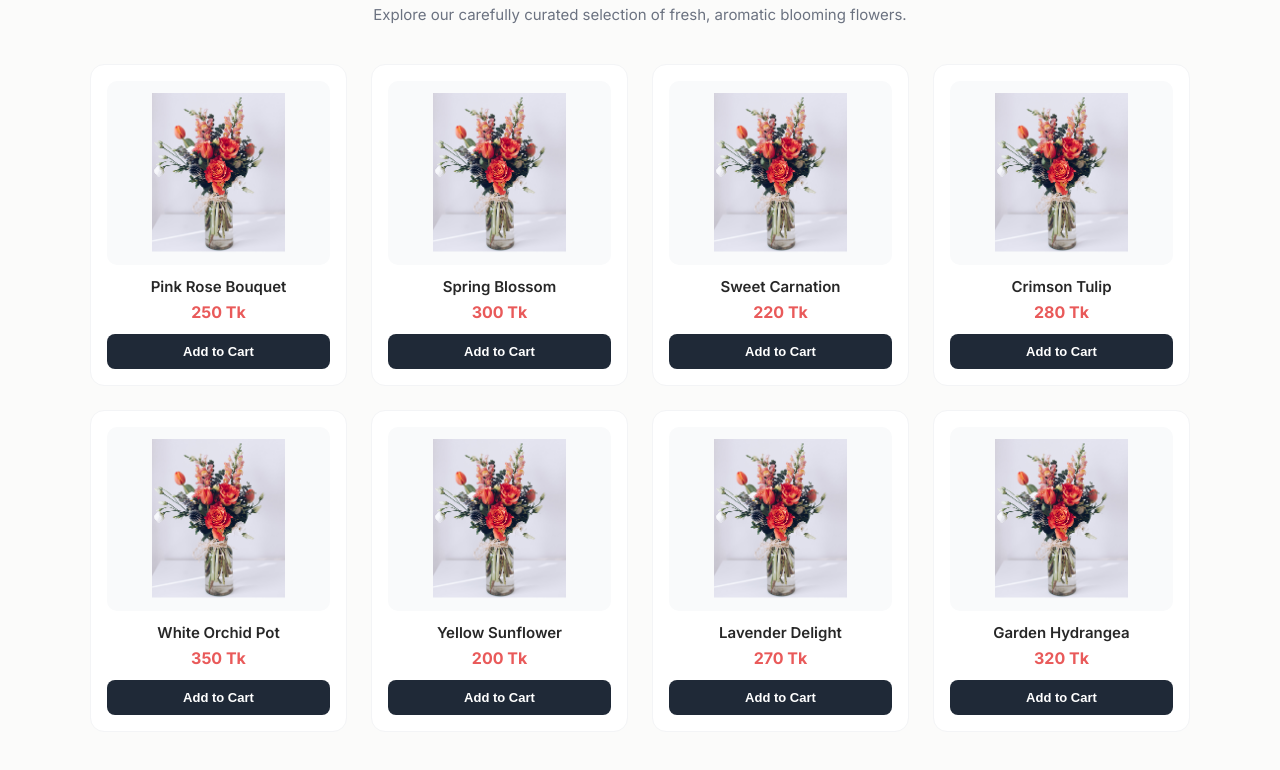
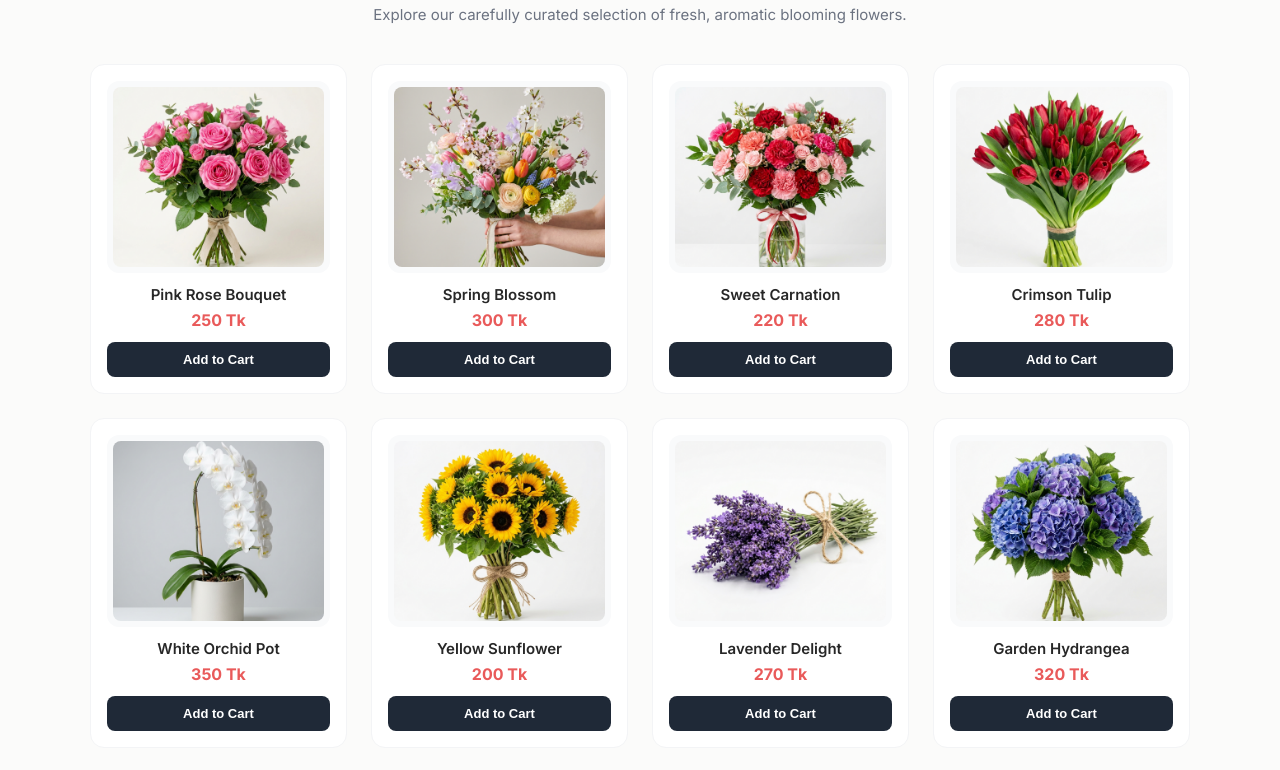
Before and after one commit to Rnrezanur/flowers-market, a plain HTML site: page index.html in a window 1280 px wide. Shown: the part 622-1392 px from the top of the page. Drawn offline with nearby package versions, Linux system fonts and the light colour scheme.

Commit message:
replace pictures

```diff
--- a/index.html
+++ b/index.html
@@ -78,7 +78,7 @@
                 <!-- Card 1 -->
                 <div class="flower-card">
                     <div class="card-img">
-                        <img src="assets/sample-flower-image.png" alt="Pink Rose Bouquet" />
+                        <img src="assets/flower-pink-rose.jpg" alt="Pink Rose Bouquet" />
                     </div>
                     <h3 class="flower-name">Pink Rose Bouquet</h3>
                     <p class="flower-price">250 Tk</p>
@@ -88,7 +88,7 @@
                 <!-- Card 2 -->
                 <div class="flower-card">
                     <div class="card-img">
-                        <img src="assets/sample-flower-image.png" alt="Spring Blossom" />
+                        <img src="assets/flower-spring-blossom.jpg" alt="Spring Blossom" />
                     </div>
                     <h3 class="flower-name">Spring Blossom</h3>
                     <p class="flower-price">300 Tk</p>
@@ -98,7 +98,7 @@
                 <!-- Card 3 -->
                 <div class="flower-card">
                     <div class="card-img">
-                        <img src="assets/sample-flower-image.png" alt="Sweet Carnation" />
+                        <img src="assets/flower-sweet-carnation.jpg" alt="Sweet Carnation" />
                     </div>
                     <h3 class="flower-name">Sweet Carnation</h3>
                     <p class="flower-price">220 Tk</p>
@@ -108,7 +108,7 @@
                 <!-- Card 4 -->
                 <div class="flower-card">
                     <div class="card-img">
-                        <img src="assets/sample-flower-image.png" alt="Crimson Tulip" />
+                        <img src="assets/flower-crimson-tulip.jpg" alt="Crimson Tulip" />
                     </div>
                     <h3 class="flower-name">Crimson Tulip</h3>
                     <p class="flower-price">280 Tk</p>
@@ -118,7 +118,7 @@
                 <!-- Card 5 -->
                 <div class="flower-card">
                     <div class="card-img">
-                        <img src="assets/sample-flower-image.png" alt="White Orchid" />
+                        <img src="assets/flower-white-orchid.jpg" alt="White Orchid" />
                     </div>
                     <h3 class="flower-name">White Orchid Pot</h3>
                     <p class="flower-price">350 Tk</p>
@@ -128,7 +128,7 @@
                 <!-- Card 6 -->
                 <div class="flower-card">
                     <div class="card-img">
-                        <img src="assets/sample-flower-image.png" alt="Yellow Sunflower" />
+                        <img src="assets/flower-yellow-sunflower.jpg" alt="Yellow Sunflower" />
                     </div>
                     <h3 class="flower-name">Yellow Sunflower</h3>
                     <p class="flower-price">200 Tk</p>
@@ -138,7 +138,7 @@
                 <!-- Card 7 -->
                 <div class="flower-card">
                     <div class="card-img">
-                        <img src="assets/sample-flower-image.png" alt="Lavender Delight" />
+                        <img src="assets/flower-lavender-delight.jpg" alt="Lavender Delight" />
                     </div>
                     <h3 class="flower-name">Lavender Delight</h3>
                     <p class="flower-price">270 Tk</p>
@@ -148,7 +148,7 @@
                 <!-- Card 8 -->
                 <div class="flower-card">
                     <div class="card-img">
-                        <img src="assets/sample-flower-image.png" alt="Garden Hydrangea" />
+                        <img src="assets/flower-garden-hydrangea.jpg" alt="Garden Hydrangea" />
                     </div>
                     <h3 class="flower-name">Garden Hydrangea</h3>
                     <p class="flower-price">320 Tk</p>
--- a/styles.css
+++ b/styles.css
@@ -188,16 +188,25 @@ a {
 
 .card-img {
   background-color: #f9fafb;
-  border-radius: 10px;
-  padding: 12px;
+  border-radius: 12px;
+  padding: 6px;
   margin-bottom: 12px;
   display: flex;
   justify-content: center;
+  align-items: center;
+  overflow: hidden;
 }
 
 .card-img img {
-  height: 160px;
-  object-fit: contain;
+  width: 100%;
+  height: 180px;
+  object-fit: cover;
+  border-radius: 8px;
+  transition: transform 0.3s ease;
+}
+
+.flower-card:hover .card-img img {
+  transform: scale(1.06);
 }
 
 .flower-name {
```
Also changed, not shown: assets/flower-crimson-tulip.jpg (added), assets/flower-garden-hydrangea.jpg (added), assets/flower-lavender-delight.jpg (added), assets/flower-pink-rose.jpg (added), assets/flower-spring-blossom.jpg (added), assets/flower-sweet-carnation.jpg (added), assets/flower-white-orchid.jpg (added), assets/flower-yellow-sunflower.jpg (added), 1 other file.
